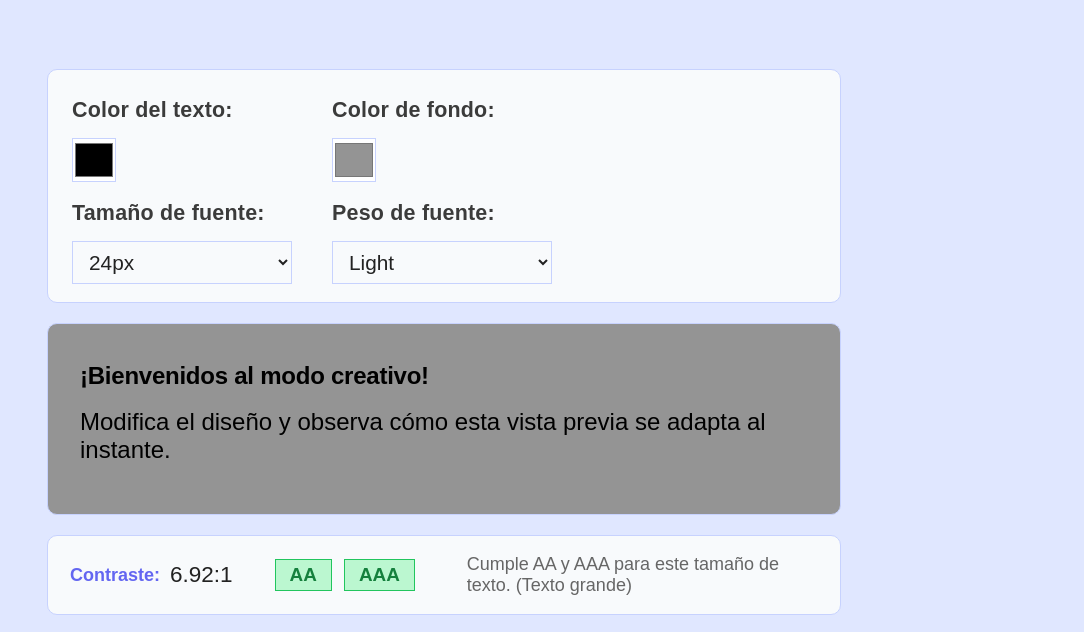
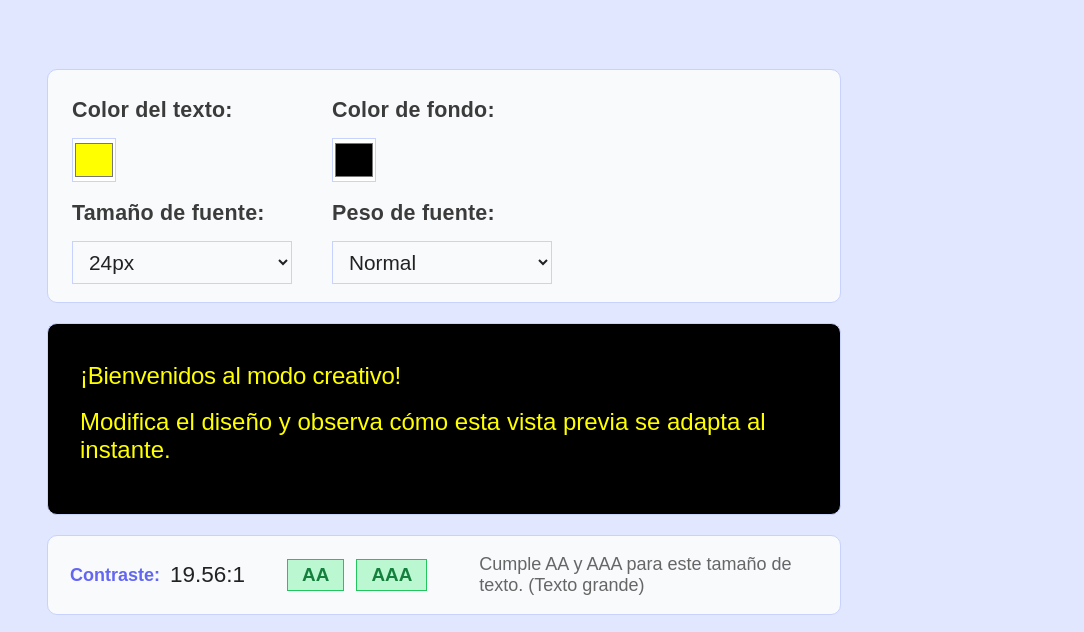
Before and after one commit to LeoBringasAtLife/color-contrast-playground, a plain HTML site: page index.html in a window 1280 px wide. Shown: the part 139-771 px from the top of the page, without its empty margins (196-1280 px from the left). Drawn offline with Linux system fonts and the light colour scheme.

Commit message:
cambia el color predeminido a 'color de texto' "FFFF00" y 'color de fondo' "000000"

```diff
--- a/index.html
+++ b/index.html
@@ -595,7 +595,7 @@
         <div class="controls">
             <div class="control-group">
                 <label for="textColor">Color del texto:</label>
-                <input type="color" id="textColor" value="#000000">
+                <input type="color" id="textColor" value="#FFFF00">
                 <label for="fontSize">Tamaño de fuente:</label>
                 <select id="fontSize">
                     <option value="14px">14px</option>
@@ -606,12 +606,12 @@
             </div>
             <div class="control-group">
                 <label for="bgColor">Color de fondo:</label>
-                <input type="color" id="bgColor" value="#949494">
+                <input type="color" id="bgColor" value="#000000">
                 <label for="fontWeight">Peso de fuente:</label>
                 <select id="fontWeight">
-                    <option value="normal">Normal</option>
+                    <option value="normal" selected >Normal</option>
                     <option value="bold">Bold</option>
-                    <option value="lighter" selected>Light</option>
+                    <option value="lighter">Light</option>
                 </select>
             </div>
         </div>
```
